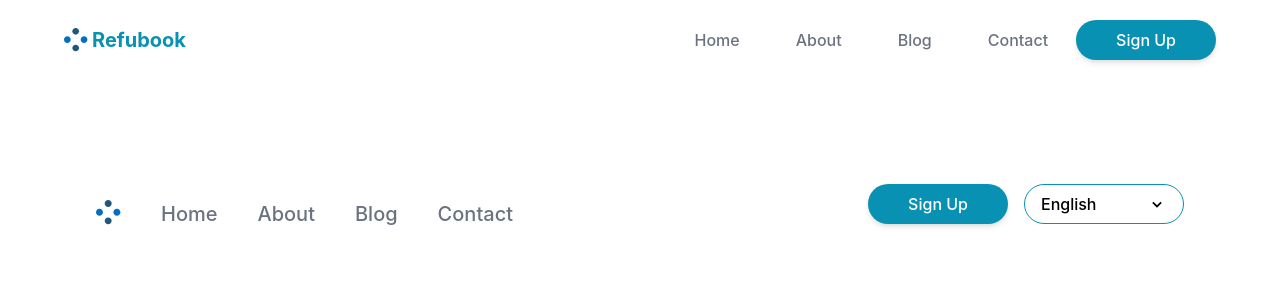
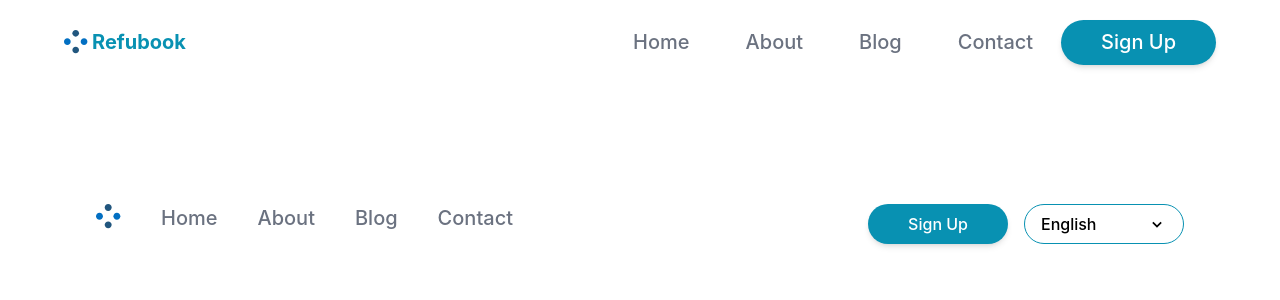
Before and after one commit to Recoded-Spark-Turkey-2022/The-Incredibles, a React (Create React App) app: page /1/userdetails in a window 1280 px wide. Shown: the top 300 px of the page. Built offline with nearby package versions, Linux system fonts and the light colour scheme; no server answers.

Commit message:
design bugs Fixes  #83

```diff
--- a/src/components/Footer.jsx
+++ b/src/components/Footer.jsx
@@ -1,22 +1,29 @@
 import React, { useState } from 'react';
 import Button from './Button';
 import Logo from '../assets/pics/navbar/logo.svg';
-import { Link } from 'react-router-dom';
+import { NavLink,Link } from 'react-router-dom';
 import { BiChevronDown } from 'react-icons/bi';
 import { auth } from '../firebase/firebase';
 import { useAuthState } from 'react-firebase-hooks/auth';
+import { useNavigate } from 'react-router-dom';
+
 
 function Footer() {
+  const navigate = useNavigate();
   const [user] = useAuthState(auth);
   const [open, setOpen] = useState(false);
   const links = [
     { name: 'Home', link: '/' },
     { name: 'About', link: '/about' },
-    { name: 'Blog', link: '/blog' },
+    { name: 'Blog', link: '/blogs' },
     { name: 'Contact', link: '/contact' },
   ];
   const linksToDisplay = links.map((link) => (
-    <Link
+    <NavLink
+    end
+    style={({ isActive }) =>
+      isActive ? { color: '#00ACC1', textDecoration: 'underline' } : {}
+    }
       className={
         'pl-10 text-gray-500 font-medium hover:text-blue-500 duration-500'
       }
@@ -24,25 +31,43 @@ function Footer() {
       to={link.link}
     >
       {link.name}
-    </Link>
+    </NavLink>
   ));
   return (
     <div
-      className={
-        user
-          ? 'hidden'
-          : 'lg:flex lg:justify-between lg:py-16 lg:mx-24 max-lg:flex max-lg:flex-col max-lg:items-center max-lg:justify-center'
-      }
+      className=
+              'lg:flex lg:justify-between lg:py-16 lg:mx-24 max-lg:flex max-lg:flex-col max-lg:items-center max-lg:justify-center'
+
     >
       <div className=" lg:flex lg:flex-row lg:pt-4 max-lg:flex max-lg:flex-col max-lg:items-center max-lg:justify-center ">
         <div>
+        <Link to='/'>
           <img src={Logo} alt="logo" className="max-lg:py-10 max-lg:ml-10" />
+        </Link>
         </div>
         <div className="max-lg:pb-10 text-xl">{linksToDisplay}</div>
       </div>
-      <div className="flex max-lg:pb-10 max-lg:ml-10 items-start">
-        <div>
-          <Button name="Sign Up" path="/signup" />
+      <div className=" lg:flex lg:flex-row lg:pt-4  max-lg:pb-4 max-lg:flex  max-lg:items-center max-lg:justify-center">
+
+        <div className='pl-10'>
+        {user ? (
+
+            <button
+              onClick={() => {
+                auth.signOut(), navigate('/');
+              }}
+
+                className="px-10 py-2.5 bg-cyan-600 text-white font-medium text-l leading-tight
+             rounded-full shadow-md
+             ease-in duration-300 hover:bg-purple-700 hover:shadow-lg hover:scale-110"
+
+            >
+              Sign out
+            </button>
+          ) : (
+
+              <Button name="Sign Up" path="/signup" />
+          )}
         </div>
         <div className="pl-4">
           <div
--- a/src/components/Navbar.jsx
+++ b/src/components/Navbar.jsx
@@ -1,5 +1,5 @@
 import React, { useState } from 'react';
-import { Link } from 'react-router-dom';
+import { Link, NavLink } from 'react-router-dom';
 import Button from './Button';
 import Logo from '../assets/pics/navbar/logo.svg';
 import Menu from '../assets/pics/navbar/menu-button.svg';
@@ -29,8 +29,12 @@ function Navbar() {
   const [open, setOpen] = useState(false);
   const [page, setPage] = useState('');
   const linksToDisplay = links.map((link) => (
-    <Link
-      className="lg:p-7 md:p-4 sm:p-2 text-gray-500 font-medium hover:text-blue-500 duration-500 max-md:text-cyan-600 max-md:font-bold max-md:text-xl max-md:hover:underline max-md:decoration-solid max-md:p-2"
+    <NavLink
+      end
+      style={({ isActive }) =>
+        isActive ? { color: '#00ACC1', textDecoration: 'underline' } : {}
+      }
+      className="lg:p-7 md:p-4 sm:p-2 text-gray-500 font-medium hover:text-cyan-500 duration-500 max-md:text-cyan-600 max-md:font-bold max-md:text-xl max-md:hover:underline max-md:decoration-solid max-md:p-2"
       key={link.name}
       to={link.link}
       onClick={() => {
@@ -38,23 +42,27 @@ function Navbar() {
       }}
     >
       {link.name}
-    </Link>
+    </NavLink>
   ));
   return (
     <div>
       <nav className="lg:mb-10 lg:mx-16  md:mb-5 md:mx-10  md:flex justify-between hidden">
-        <div className="flex items-center">
+      <Link to='/'>
+        <div className="flex items-center lg:mt-7 mt-3">
+
           <img src={Logo} alt="logo" className="w-6" />
           <h1 className="ml-1 font-bold text-cyan-600 text-xl">Refubook</h1>
+
         </div>
-        <div className="flex items-center ">
+        </Link>
+        <div className="flex items-center text-xl">
           {linksToDisplay}
           {users ? (
             <button
               onClick={() => {
                 auth.signOut(), navigate('/');
               }}
-              className="lg:p-7 md:p-4 sm:p-2 text-gray-500 font-medium hover:text-blue-500 duration-500"
+              className="lg:p-7 md:p-4 sm:p-2 text-cyan-600 font-medium hover:text-cyan-500 duration-500"
             >
               Sign out
             </button>
--- a/src/pages/About/CallToAction.jsx
+++ b/src/pages/About/CallToAction.jsx
@@ -1,8 +1,12 @@
 import React from 'react';
 import Button from '../../components/Button';
 import callToActionImg from '../../assets/pics/aboutpage/aboutpgCallToAction.svg';
+import { useAuthState } from 'react-firebase-hooks/auth';
+import { auth } from '../../firebase/firebase';
+
 
 function CallToAction() {
+  const [user] = useAuthState(auth);
   return (
     <div className="container mx-auto text-center">
       <div className="">
@@ -26,7 +30,7 @@ function CallToAction() {
           </p>
         </div>
       </div>
-      <div>
+      <div className={user?'hidden':''}>
         <Button name="Sign Up" path="/signup" />
       </div>
     </div>
--- a/src/pages/Home/HomePage.jsx
+++ b/src/pages/Home/HomePage.jsx
@@ -7,8 +7,11 @@ import Location from './Location';
 import Signup from '../Signup/Signup';
 import { Link } from 'react-router-dom';
 import Button from '../../components/Button';
+import { useAuthState } from 'react-firebase-hooks/auth';
+import { auth } from '../../firebase/firebase';
 
 function HomePage() {
+  const [user] = useAuthState(auth);
   return (
     <section name="home">
       <div
@@ -33,7 +36,7 @@ function HomePage() {
             <br />
             help make a difference in the lives of refugees!{' '}
           </p>
-          <div className="my-9">
+          <div className={user?'hidden':'my-9'}>
             <Button name="Sign Up" path="/signup" />
           </div>
         </div>
```
